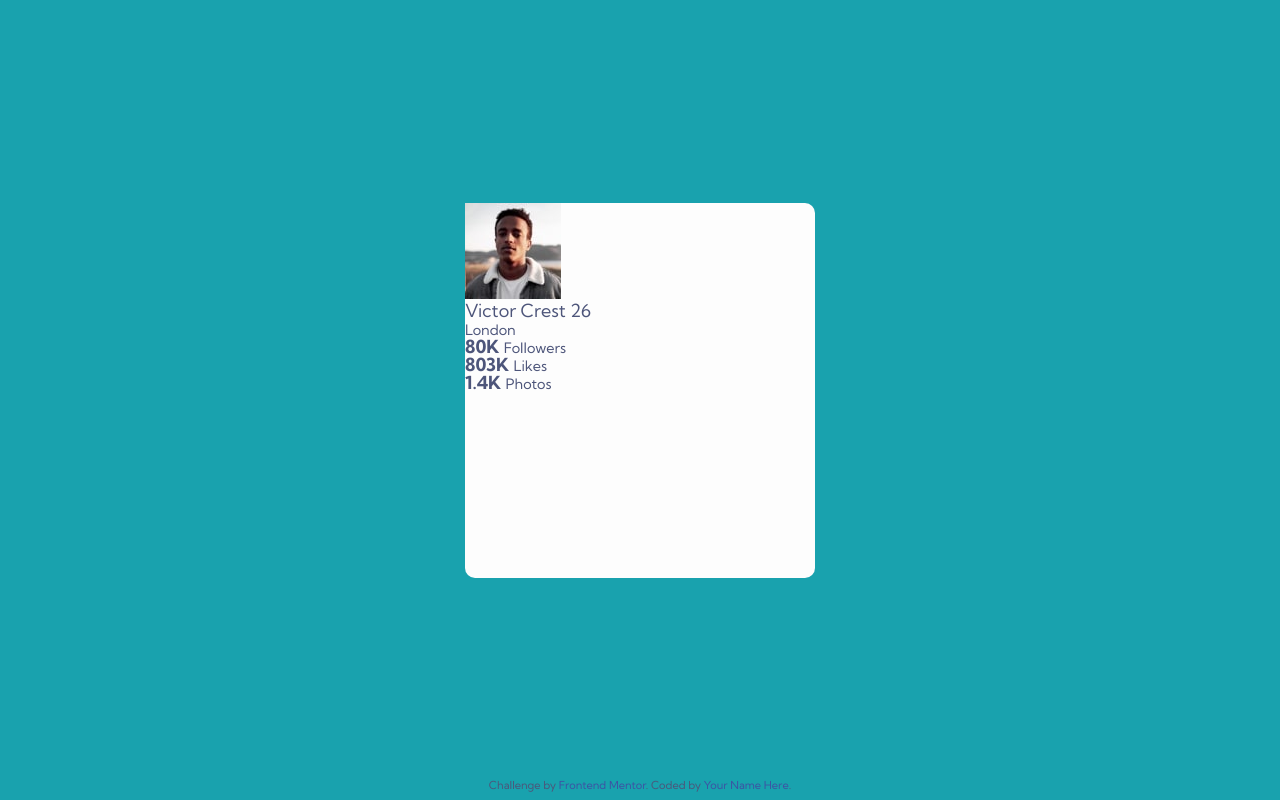
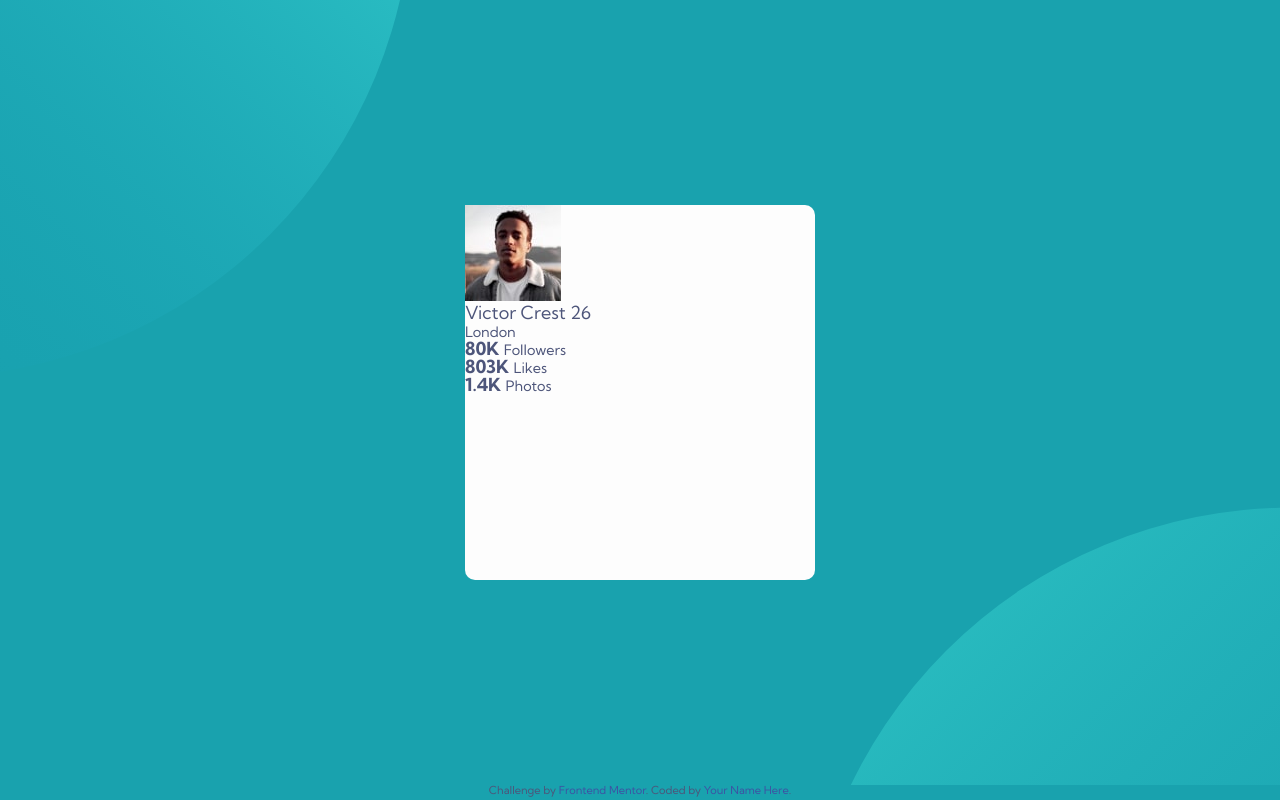
Before and after one commit to gbmatheus/profile-card-component, a plain HTML site: page index.html in a window 1280 px wide. Drawn offline with Linux system fonts and the light colour scheme; files whose address does not match are found by name.

Commit message:
Reponsive design for page

```diff
--- a/assets/css/content.css
+++ b/assets/css/content.css
@@ -1,11 +1,11 @@
 .content {
-  background-image: url(../../images/bg-pattern-top.svg), url(../../images/bg-pattern-bottom.svg);
-  background-position: top -500px left -350px, right -250px bottom -650px;
-  background-size: auto, inherit;
+  background-image: url(../img/bg-pattern-top.svg), url(../img/bg-pattern-bottom.svg);
+  background-position: top -600px left -770px, right -740px bottom -650px;
   background-repeat: no-repeat, no-repeat;
+  background-size: auto, auto;
 
   width: 100vw;
-  height: calc(100vh - 20px);
+  height: calc(100vh - 15px);
 
   display: flex;
   flex-direction: column;
@@ -13,3 +13,15 @@
   align-items: center;
 
 }
+
+@media screen and (min-width: 768px) {
+  .content {
+    background-position: top -600px left -565px, right -500px bottom -700px;
+  }
+}
+
+@media screen and (min-width: 1440px) {
+  .content {
+    background-position: top -500px left -350px, right -250px bottom -650px;
+  }
+}
```
